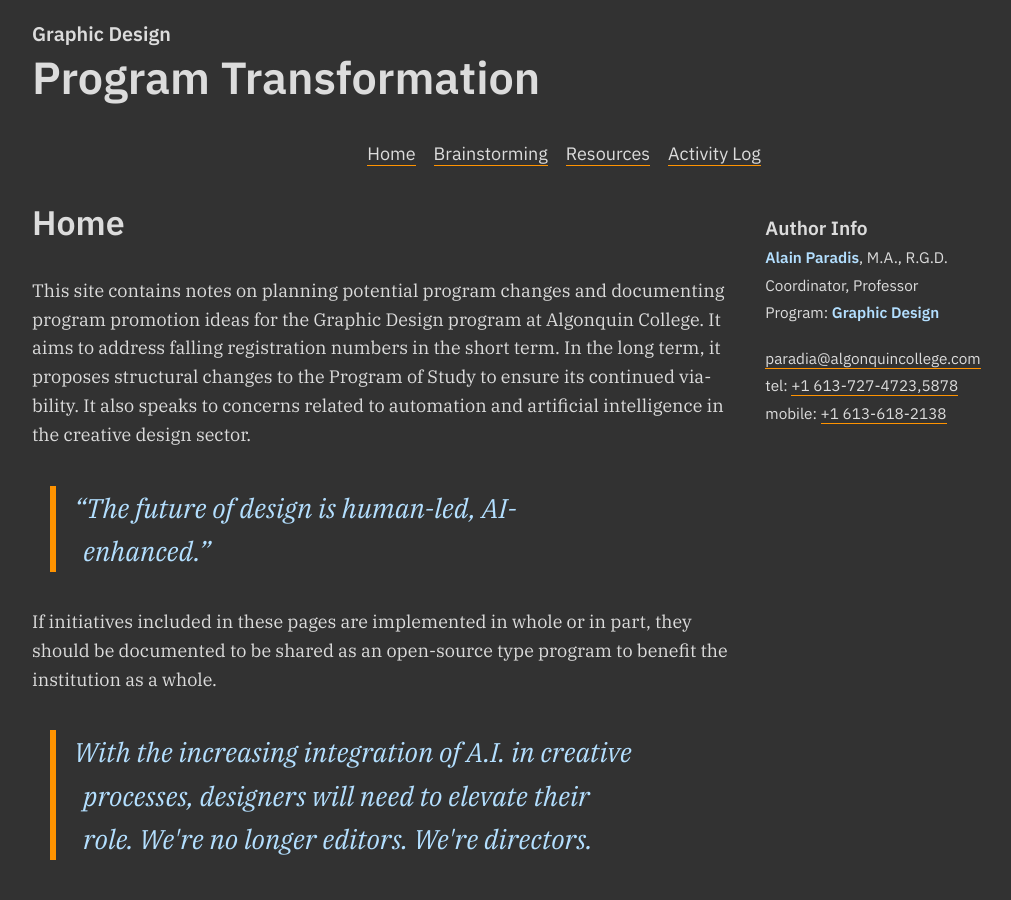
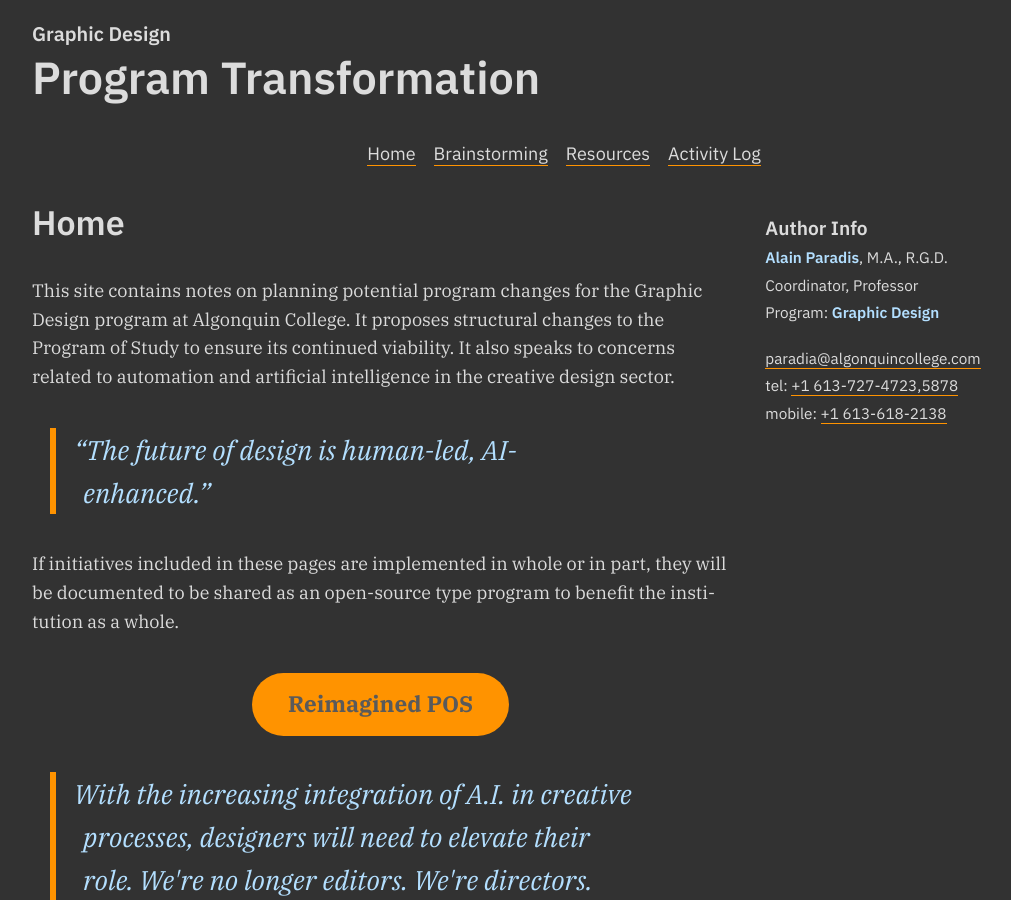
Before and after one commit to AlainParadis/program-transformation, a Jekyll site: the page built from index.md, in a window 1280 px wide and 900 px high. Shown: the whole window, without its empty margins (76-1087 px from the left). Built offline with Jekyll 4.4.1, drawn with Linux system fonts in a browser that asks for light colours.

Commit message:
text edits

```diff
--- a/index.md
+++ b/index.md
@@ -5,14 +5,15 @@ title: Home
 order: 0
 ---
 <p>
-	This site contains notes on planning potential program changes and documenting program promotion ideas for the Graphic Design program at Algonquin College. It aims to address falling registration numbers in the short term. In the long term, it proposes structural changes to the Program of Study to ensure its continued viability. It also speaks to concerns related to automation and artificial intelligence in the creative design sector.
+	This site contains notes on planning potential program changes for the Graphic Design program at Algonquin College. It proposes structural changes to the Program of Study to ensure its continued viability. It also speaks to concerns related to automation and artificial intelligence in the creative design sector.
 </p>
 <blockquote>
 	“The future of design is human-led, AI-enhanced.”
 </blockquote>
 <p>
-	If initiatives included in these pages are implemented in whole or in part, they should be documented to be shared as an open-source type program to benefit the institution as a whole.
+	If initiatives included in these pages are implemented in whole or in part, they will be documented to be shared as an open-source type program to benefit the institution as a whole.
 </p>
+<a href="brainstorming.html#pos" class="btn">Reimagined POS</a>
 <blockquote>
 	With the increasing integration of A.I. in creative processes, designers will need to elevate their role. We're no longer editors. We're directors.
 </blockquote>
```
